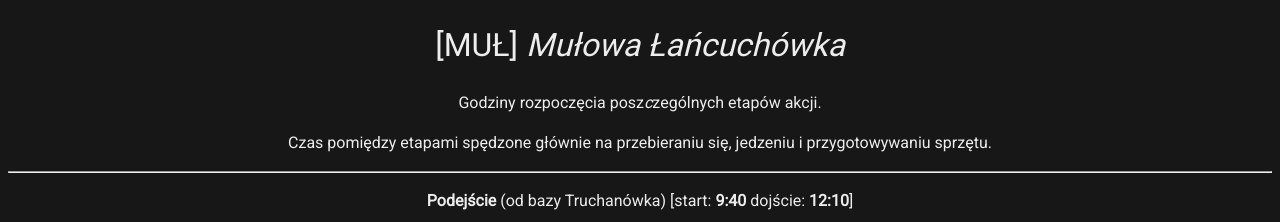
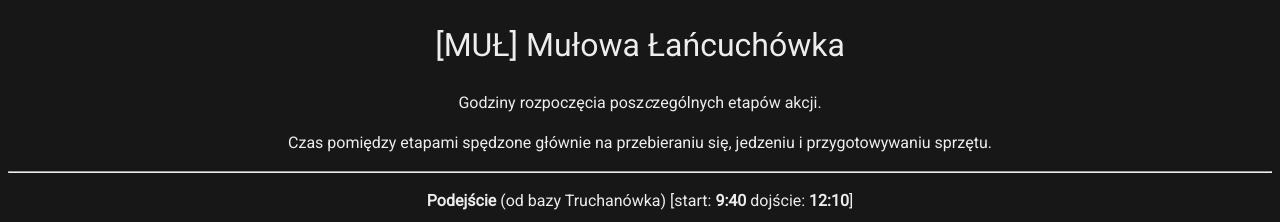
Before and after one commit to dziury/szkice, a Jekyll site: the page built from Relacje/MUŁ - Mułowa Łańcuchówka.md, in a window 1280 px wide. Shown: the top 222 px of the page. Built offline with Jekyll 4.4.1, drawn with Linux system fonts in a browser that asks for light colours; our own code applies the rules of GitHub Pages for plain Markdown files.

Commit message:
removed italic for title

```diff
--- a/Relacje/MUŁ - Mułowa Łańcuchówka.md
+++ b/Relacje/MUŁ - Mułowa Łańcuchówka.md
@@ -1,6 +1,4 @@
-# [MUŁ] *Mułowa Łańcuchówka*
-
-
+# [MUŁ] Mułowa Łańcuchówka
 
 Godziny rozpoczęcia posz*c*zególnych etapów akcji.
 
@@ -28,8 +26,6 @@ Czas pomiędzy etapami spędzone głównie na przebieraniu się, jedzeniu i przy
 
 ---
 
-
-
 <img style='border:2px solid #FFFFFF' src="mul-1.png" alt="mul1" height="400"/>
 
 Strugi wody w studni Palidera
```
